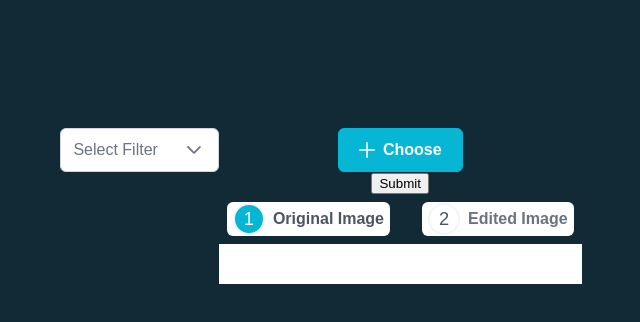
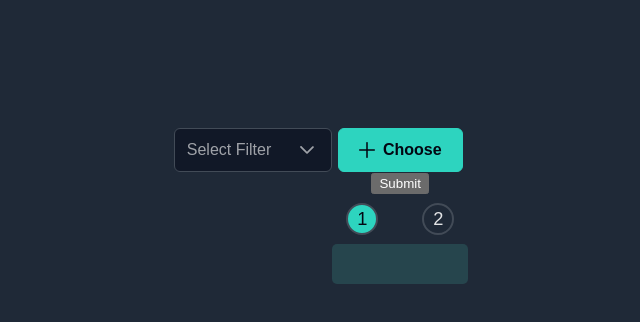
Before and after one commit to baraahekal/image-processing, a React (Create React App) app in the folder client/: page / in a window 1280 px wide. Shown: the top 322 px of the page, without its empty margins (319-959 px from the left). Built offline with nearby package versions, Linux system fonts and the light colour scheme; a web font is replaced by a local one.

Commit message:
UI Enhancements

```diff
--- a/client/src/App.css
+++ b/client/src/App.css
@@ -1,9 +1,25 @@
 .App {
   text-align: center;
-  background-color: #122a35;
+  background-color: #1f2937
 
 }
 
+.p-stepper-panels {
+  background-color: #26454d;
+  border-radius: 5px;
+}
+
+.p-stepper-title {
+  display: none;
+}
+
+
+#pr_id_2_1_header_action{
+  background-color: rgba(18, 42, 53, 0);
+}
+#pr_id_2_0_header_action{
+  background-color: rgba(18, 42, 53, 0);
+}
 
 @media (prefers-reduced-motion: no-preference) {
   .App-logo {
@@ -26,10 +42,6 @@
   color: white;
 }
 
-.App-link {
-  color: #61dafb;
-}
-
 @keyframes App-logo-spin {
   from {
     transform: rotate(0deg);
--- a/client/src/FileUpload.js
+++ b/client/src/FileUpload.js
@@ -1,7 +1,7 @@
 import React, { useState, useRef } from "react";
 import { FileUpload } from 'primereact/fileupload';
 import { Toast } from 'primereact/toast';
-import "primereact/resources/themes/lara-light-cyan/theme.css";
+import "primereact/resources/themes/lara-dark-teal/theme.css";
 import 'primereact/resources/primereact.min.css';
 import 'primeicons/primeicons.css';
 import Stepper from './Stepper';
@@ -10,7 +10,7 @@ function Upload({ selectedFilter }) {
     const [originalImage, setOriginalImage] = useState(null);
     const [editedImage, setEditedImage] = useState(null);
     const [file, setFile] = useState(null); // state to store the file
-    const [step, setStep] = useState(0); // state to store the current step
+    let [step, setStep] = useState(0); // state to store the current step
     const toast = useRef(null);
 
     const onUpload = () => {
@@ -21,8 +21,15 @@ function Upload({ selectedFilter }) {
         // Display the original image
         setOriginalImage(URL.createObjectURL(files.files[0]));
 
+        // Reset the step
+        if (step > 0) {
+        setStep(step - 1);
+
+        }
+
         // Save the file locally
         setFile(files.files[0]);
+
     };
 
     const onSubmitHandler = async () => {
@@ -57,15 +64,14 @@ function Upload({ selectedFilter }) {
                 const image = await response.blob();
                 setEditedImage(URL.createObjectURL(image));
                 onUpload();
-                nextStep(); // Move to the next step
+                console.log(step);
+                // Move to the next step in the stepper
+                setStep(step + 1);
+                console.log(step);
             } catch (error) {
                 console.error('There was a problem with the fetch operation: ' + error.message);
             }
         };
-    };
-
-    const nextStep = () => {
-        setStep(step + 1);
     };
 
     return (
--- a/client/src/Stepper.js
+++ b/client/src/Stepper.js
@@ -1,27 +1,31 @@
-import React, { useRef } from "react";
+import React, { useRef, useEffect } from "react";
 import { Stepper } from 'primereact/stepper';
-import "primereact/resources/themes/lara-light-cyan/theme.css";
-import 'primereact/resources/primereact.min.css';
-import 'primeicons/primeicons.css';
 import { StepperPanel } from 'primereact/stepperpanel';
 
 function StepperComponent({ step, originalImage, editedImage }) {
     const stepperRef = useRef(null);
 
+    // Use an effect to update the active step when the step prop changes
+    useEffect(() => {
+        if (step > 0) {
+            stepperRef.current.nextCallback();
+        } else {
+            stepperRef.current.prevCallback();
+        }
+    }, [step]);
+
     return (
         <div className="card flex justify-content-center">
-            <Stepper ref={stepperRef} activeIndex={step} style={{ flexBasis: '50rem' }}>
+            <Stepper ref={stepperRef} style={{ flexBasis: '50rem' }}>
                 <StepperPanel header="Original Image">
                     <div className="flex flex-column h-12rem">
                         {originalImage && <img src={originalImage} alt="Original" />}
                     </div>
-
                 </StepperPanel>
                 <StepperPanel header="Edited Image">
                     <div className="flex flex-column h-12rem">
                         {editedImage && <img src={editedImage} alt="Edited" />}
                     </div>
-
                 </StepperPanel>
             </Stepper>
         </div>
```
